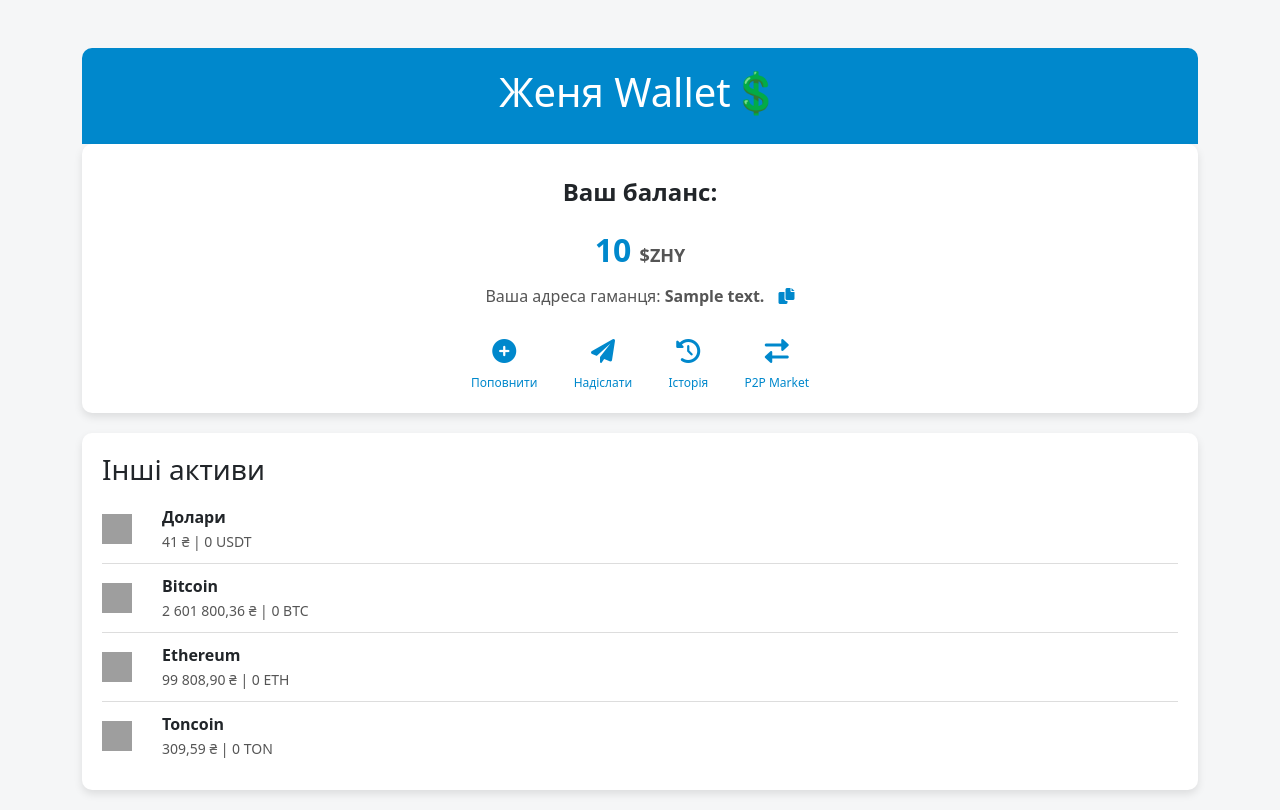
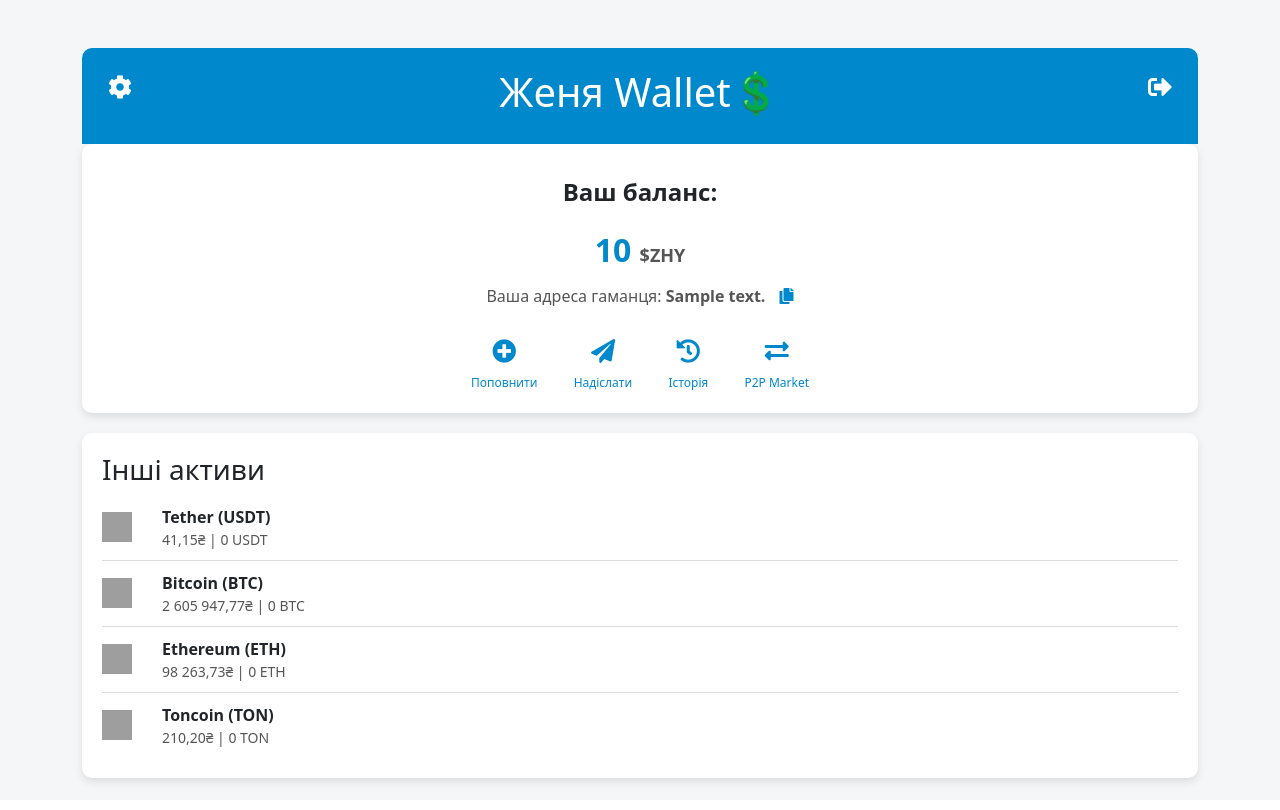
Before and after one commit to Endocryne2/Zhenya-Wallet, a Flask app: template templates/wallet.html in a window 1280 px wide. After the commit the page ends 787 px from the top, so only its background shows below. Run offline with Flask 3, Linux system fonts and the light colour scheme; the template is opened without the code that fills it: most values are stand-ins (such as "Sample title", 1, 10 or a date in 2020); grey boxes are pictures that could not be loaded.

Commit message:
Update wallet.html

```diff
--- a/templates/wallet.html
+++ b/templates/wallet.html
@@ -3,13 +3,13 @@
 <head>
     <meta charset="UTF-8">
     <meta name="viewport" content="width=device-width, initial-scale=1.0">
-    <link rel="icon" href="{{ url_for('static', filename='favicon.ico') }}" type="image/x-icon">
+    <link rel="icon" href="{{ url_for('static', filename='favicon.png') }}" type="image/x-icon">
     <link href="https://cdn.jsdelivr.net/npm/bootstrap@5.1.3/dist/css/bootstrap.min.css" rel="stylesheet">
     <link rel="stylesheet" href="https://cdnjs.cloudflare.com/ajax/libs/font-awesome/6.0.0-beta3/css/all.min.css">
     <title>Женя Wallet</title>
     <style>
         html, body {
-            overflow-x: hidden;
+            overflow-x: hidden; /* Отключает горизонтальную прокрутку */
             background-color: #F5F6F7;
         }
         .header {
@@ -18,6 +18,7 @@
             padding: 20px;
             text-align: center;
             border-radius: 10px 10px 0 0;
+            position: relative; /* Добавлено для позиционирования кнопки */
         }
         .balance {
             font-size: 24px;
@@ -110,11 +111,66 @@
             width: 150px;
             height: 150px;
         }
+        .settings {
+            display: none; /* Скрываем блок настроек по умолчанию */
+        }
+        .tap-button {
+            display: flex;
+            align-items: center;
+            justify-content: center;
+            background-color: #0088cc;
+            color: white;
+            border: none;
+            border-radius: 5px;
+            padding: 10px 20px;
+            font-size: 16px;
+            cursor: pointer;
+            transition: background-color 0.3s;
+        }
+        .tap-button:hover {
+            background-color: #007bb5;
+        }
+        .tap-button i {
+            margin-right: 8px; /* Отступ между иконкой и текстом */
+        }
+        .settings-button {
+            position: absolute; /* Позиционирование кнопки */
+            left: 20px; /* Отступ слева */
+            top: 20px; /* Отступ сверху */
+            background-color: transparent;
+            border: none;
+            color: white;
+            font-size: 24px;
+            cursor: pointer;
+        }
+        .settings-button:hover {
+            color: #007bb5;
+        }
+
+        .logout-button {
+            position: absolute; /* Позиционирование кнопки выхода */
+            right: 20px; /* Отступ справа */
+            top: 20px; /* Отступ сверху */
+            background-color: transparent;
+            border: none;
+            color: white;
+            font-size: 24px;
+            cursor: pointer;
+        }
+        .logout-button:hover {
+            color: #ff4d4d; /* Цвет при наведении */
+        }
     </style>
 </head>
 <body>
     <div class="container mt-5">
         <div class="header">
+            <button class="settings-button" onclick="showTab('settings')" title="Налаштування">
+                <i class="fas fa-cog"></i>
+            </button>
+            <button class="logout-button" onclick="showLogoutModal()" title="Вийти">
+                <i class="fas fa-sign-out-alt"></i>
+              </button>
             <h1>Женя Wallet💲</h1>
         </div>
 
@@ -146,6 +202,32 @@
                 </div>
             </div>
         </div>
+
+        <!-- Модальное окно для подтверждения выхода -->
+<div class="modal fade" id="logoutModal" tabindex="-1" aria-labelledby="logoutModalLabel" aria-hidden="true">
+    <div class="modal-dialog">
+      <div class="modal-content">
+        <div class="modal-header">
+          <h5 class="modal-title" id="logoutModalLabel">Підтвердьте вихід</h5>
+          <button type="button" class="btn-close" data-bs-dismiss="modal" aria-label="Close"></button>
+        </div>
+        <div class="modal-body">
+          Ви точно хочете вийти?
+        </div>
+        <div class="modal-footer">
+          <button type="button" class="btn btn-secondary" data-bs-dismiss="modal">Ні</button>
+          <button type="button" class="btn btn-danger" id="confirmLogout">Так, вийти</button>
+        </div>
+      </div>
+    </div>
+  </div>
+
+  <!-- Подключение Font Awesome -->
+  <link rel="stylesheet" href="https://cdnjs.cloudflare.com/ajax/libs/font-awesome/5.15.4/css/all.min.css">
+
+  <!-- Подключение Bootstrap и jQuery -->
+  <script src="https://code.jquery.com/jquery-3.6.0.min.js"></script>
+  <script src="https://cdn.jsdelivr.net/npm/bootstrap@5.1.3/dist/js/bootstrap.bundle.min.js"></script>
 
         <div id="deposit" class="wallet-card tab-content" style="display:none;">
             <h3>Поповнити баланс</h3>
@@ -194,18 +276,26 @@
             <h3>P2P Market</h3>
             <div class="p2p-unavailable">
                 <img src="https://i.gifer.com/3jnq.gif" alt="Технічні роботи">
-                <p>P2P Market на технічних роботах.</p>
+                <p>P2P Market тимчасово недоступний.</p>
             </div>
+        </div>
+
+        <div id="settings" class="wallet-card settings tab-content">
+            <h3>Налаштування</h3>
+            <p>Тут ви можете налаштувати свій гаманець.</p>
+            <button class="tap-button" onclick="window.location.href='https://zhenyawallet.pythonanywhere.com/clicker'">
+                <i class="fas fa-hand-pointer"></i> Перейти до Клікера
+            </button>
         </div>
 
         <div class="wallet-card">
             <h3>Інші активи</h3>
             <div class="wallet-item">
                 <div class="currency">
-                    <img src="https://cryptologos.cc/logos/tether-usdt-logo.png?v=023" alt="Доллары">
+                    <img src="https://cryptologos.cc/logos/tether-usdt-logo.png?v=023" alt="Tether">
                     <div class="currency-details">
-                        <span class="currency-name">Долари</span><br>
-                        <span class="currency-amount">41 ₴ | 0 USDT</span>
+                        <div class="currency-name">Tether (USDT)</div>
+                        <div class="currency-amount">41,15₴ | 0 USDT</div>
                     </div>
                 </div>
             </div>
@@ -213,8 +303,8 @@
                 <div class="currency">
                     <img src="https://cryptologos.cc/logos/bitcoin-btc-logo.png?v=023" alt="Bitcoin">
                     <div class="currency-details">
-                        <span class="currency-name">Bitcoin</span><br>
-                        <span class="currency-amount">2 601 800,36 ₴ | 0 BTC</span>
+                        <div class="currency-name">Bitcoin (BTC)</div>
+                        <div class="currency-amount">2 605 947,77₴ | 0 BTC</div>
                     </div>
                 </div>
             </div>
@@ -222,8 +312,8 @@
                 <div class="currency">
                     <img src="https://cryptologos.cc/logos/ethereum-eth-logo.png?v=023" alt="Ethereum">
                     <div class="currency-details">
-                        <span class="currency-name">Ethereum</span><br>
-                        <span class="currency-amount">99 808,90 ₴ | 0 ETH</span>
+                        <div class="currency-name">Ethereum (ETH)</div>
+                        <div class="currency-amount">98 263,73₴ | 0 ETH</div>
                     </div>
                 </div>
             </div>
@@ -231,42 +321,68 @@
                 <div class="currency">
                     <img src="https://cryptologos.cc/logos/toncoin-ton-logo.png?v=023" alt="Toncoin">
                     <div class="currency-details">
-                        <span class="currency-name">Toncoin</span><br>
-                        <span class="currency-amount">309,59 ₴ | 0 TON</span>
+                        <div class="currency-name">Toncoin (TON)</div>
+                        <div class="currency-amount">210,20₴ | 0 TON</div>
                     </div>
                 </div>
             </div>
         </div>
     </div>
 
+    <script src="https://code.jquery.com/jquery-3.6.0.min.js"></script>
+    <script src="https://cdn.jsdelivr.net/npm/bootstrap@5.1.3/dist/js/bootstrap.bundle.min.js"></script>
     <script>
-        let activeTab = null;
-
-        function showTab(tabId) {
-            const tabs = document.querySelectorAll('.tab-content');
-            tabs.forEach(tab => {
-                if (tab.id === tabId) {
-                    if (activeTab === tabId) {
-                        tab.style.display = 'none';
-                        activeTab = null;
-                    } else {
-                        tab.style.display = 'block';
-                        activeTab = tabId;
-                    }
-                } else {
-                    tab.style.display = 'none';
-                }
+        function copyAddress() {
+            const address = "{{ address }}";
+            navigator.clipboard.writeText(address).then(() => {
+                alert("Адресу скопійовано!");
             });
         }
 
-        function copyAddress() {
-            const address = document.querySelector('.address strong').textContent;
-            navigator.clipboard.writeText(address).then(() => {
-                alert('Адресу скопійовано в буфер обміну!');
-            }).catch(err => {
-                console.error('Ошибка при копировании адреса: ', err);
-            });
+        function showTab(tab) {
+            const $tab = $('#' + tab);
+            // Переключаем видимость выбранного таба
+            if ($tab.is(':visible')) {
+                $tab.hide(); // Закрыть, если он уже открыт
+            } else {
+                $('.tab-content').hide(); // Скрыть все табы
+                $tab.show(); // Показать выбранный таб
+            }
         }
     </script>
 </body>
 </html>
+
+<script>
+    function showLogoutModal() {
+      var logoutModal = new bootstrap.Modal(document.getElementById('logoutModal'));
+      logoutModal.show();
+    }
+
+    document.getElementById('confirmLogout').addEventListener('click', function() {
+      // Здесь можно реализовать действие выхода
+      window.location.href = '/logout'; // Пример действия - редирект на страницу выхода
+    });
+  </script>
+
+  <script>
+    function copyAddress() {
+        const address = "{{ address }}";
+        navigator.clipboard.writeText(address).then(() => {
+            alert("Адресу скопійовано!");
+        });
+    }
+
+    function showTab(tab) {
+        const $tab = $('#' + tab);
+        // Переключаем видимость выбранного таба
+        if ($tab.is(':visible')) {
+            $tab.hide(); // Закрыть, если он уже открыт
+        } else {
+            $('.tab-content').hide(); // Скрыть все табы
+            $tab.show(); // Показать выбранный таб
+        }
+    }
+</script>
+</body>
+</html>
```
